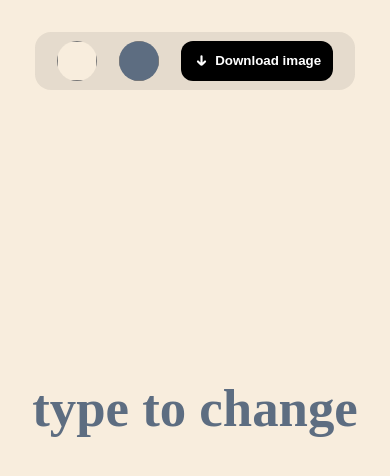
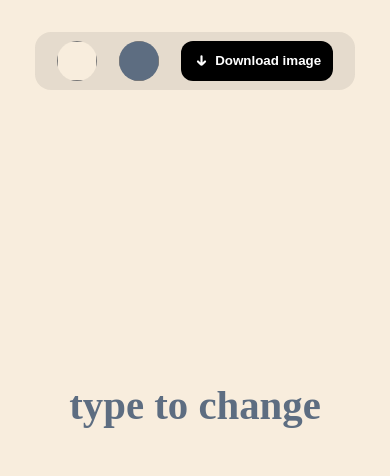
Before and after one commit to georginapuig/pictify, a React (Create React App) app: page / in a window 390 px wide. Shown: the top 476 px of the page. Built offline with nearby package versions, Linux system fonts and the light colour scheme.

Commit message:
change media queries

```diff
--- a/src/Pictify.css
+++ b/src/Pictify.css
@@ -12,7 +12,7 @@
 	display: flex;
 	justify-content: space-evenly;
 	align-items: center;
-  padding: .55rem 0;
+	padding: 0.55rem 0;
 }
 
 #TextContainer {
@@ -57,4 +57,10 @@ textarea:focus-visible {
 	#TextContainer {
 		width: 100vw;
 	}
+
+	.Text {
+		width: 70%;
+		height: 3.5rem;
+		font-size: 2.55rem;
 	}
+}
--- a/src/Pictify.js
+++ b/src/Pictify.js
@@ -1,4 +1,4 @@
-import React, { useRef, useState } from 'react';
+import React, { useRef } from 'react';
 import './Pictify.css';
 import arrowDown from './arrow-small-down.svg';
 import * as htmlToImage from 'html-to-image';
```
Lines whose indentation alone changed are shown as unchanged.
